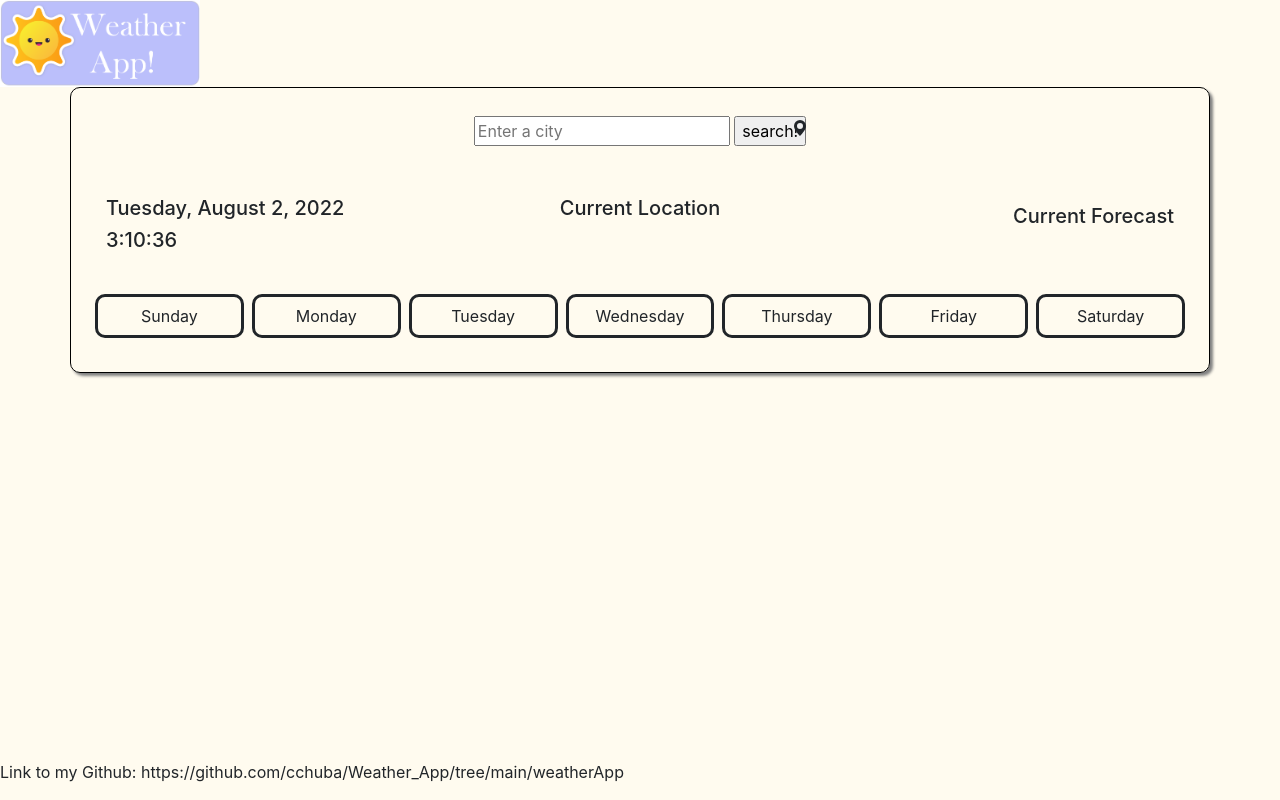
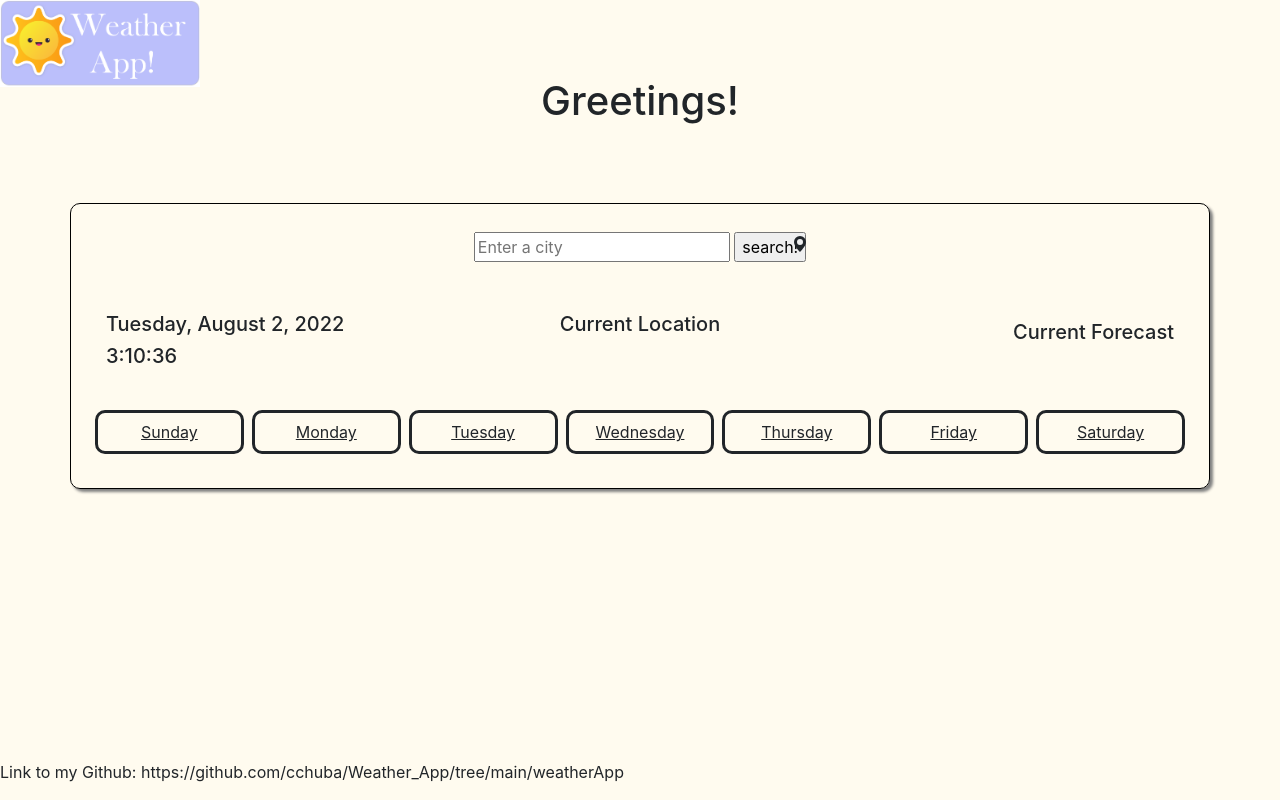
Before and after one commit to cchuba/Weather_App, a website built with Parcel: page weatherApp/index.html in a window 1280 px wide. Built offline with nearby package versions, Linux system fonts and the light colour scheme.

Commit message:
centered div & a greeting

```diff
--- a/weatherApp/index.html
+++ b/weatherApp/index.html
@@ -15,6 +15,7 @@
   <div class="body">
     <!--Page Logo-->
     <img src="media/weatherAppLogo2.png" alt="app logo" />
+    <h1>Greetings!</h1>
 
 
     <!--Forecast application block-->
--- a/weatherApp/src/styles.css
+++ b/weatherApp/src/styles.css
@@ -1,5 +1,12 @@
 body {
   background-color: rgb(255, 251, 239);
+}
+
+h1{
+  text-align: center;
+  padding: 30px;
+  position: relative;
+  bottom: 1em;
 }
 
 .currentForecast{
@@ -23,6 +30,8 @@ top: 0.5em;
   padding: 20px 20px 30px 20px;
   text-align: center;
   box-shadow: 3px 3px 3px gray;
+
+
 
 }
 
@@ -83,6 +92,7 @@ img {
 }
 
 .col{
+  text-decoration: underline;
   border-radius: 10px;
   margin: 4px;
 }
```
